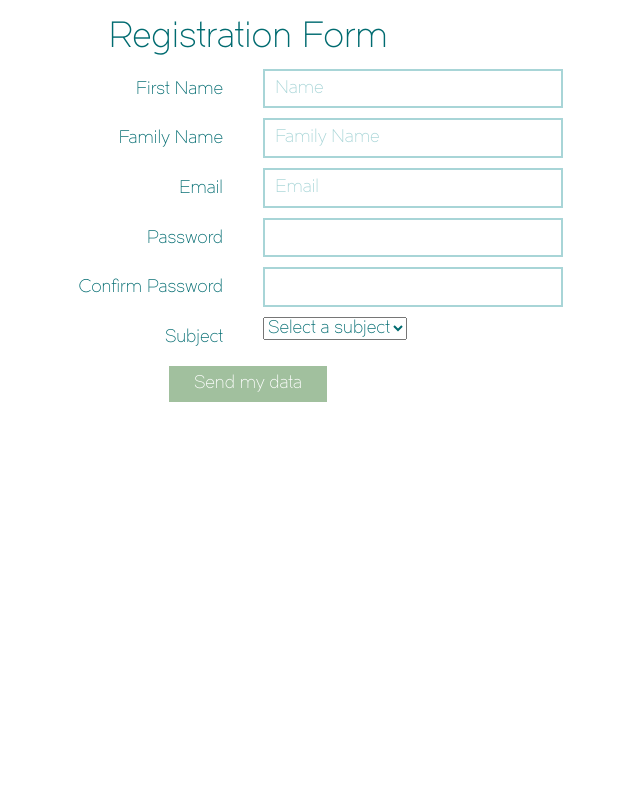
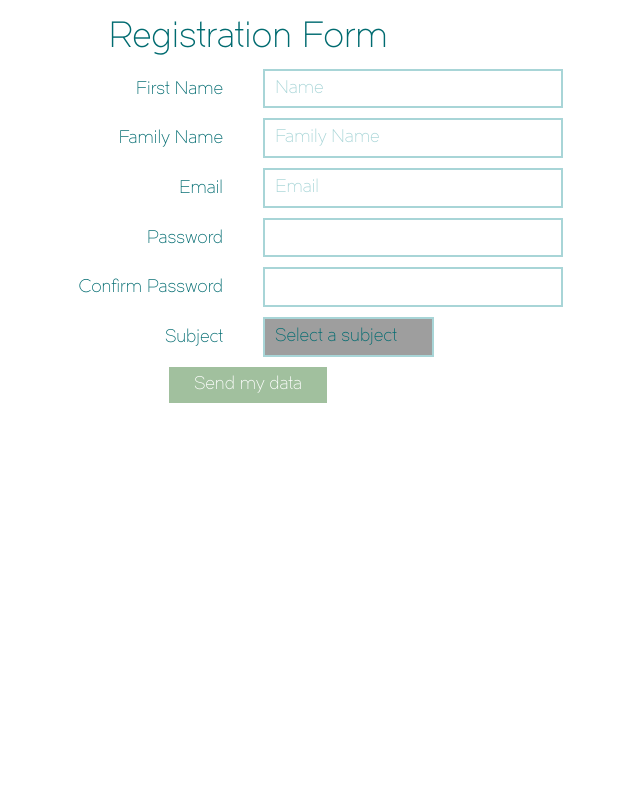
Before and after one commit to ashahmali/web-online-quiz, a CodeIgniter app: page /index.php/register in a window 1280 px wide. Shown: the part 71-870 px from the top of the page, without its empty margins (392-1032 px from the left). Run offline with CodeIgniter, Linux system fonts and the light colour scheme; data that the repository does not hold is empty; grey boxes are pictures that could not be loaded.

Commit message:
Feature - Set color variables Feature - Style select control

```diff
--- a/assets/css/style.css
+++ b/assets/css/style.css
@@ -17,7 +17,7 @@ body, html {
   color: #006b70;
   font-size: 18px; }
 
-input[type='text'], input[type='password'], textarea {
+input[type='text'], input[type='password'], textarea, select {
   font-family: inherit;
   font-size: 18px;
   border: 2px solid #a8d5d7;
@@ -25,6 +25,12 @@ input[type='text'], input[type='password'], textarea {
   color: #006b70;
   font-weight: normal;
   background: #FFF; }
+
+select {
+  border-radius: 0px;
+  -webkit-appearance: none;
+  padding-right: 35px;
+  background: transparent url("../img/select.gif") no-repeat 95% 50%; }
 
 textarea {
   height: 120px; }
--- a/assets/css/style.scss
+++ b/assets/css/style.scss
@@ -1,3 +1,7 @@
+$fontColor :  #006b70;
+$lightfontColor : #a8d5d7;
+$lightControlColor : #a1c09e;
+
   /** Generated by FG **/
 @font-face {
 	font-family: 'Conv_Dual-300';
@@ -20,38 +24,45 @@
 }
 
 
-input[type='text'],input[type='password'],textarea{
+input[type='text'],input[type='password'],textarea,select{
 	font-family: inherit;
 	font-size: 18px;
 	border: 2px solid #a8d5d7;
 	padding:5px 10px;
-	color:#006b70;
+	color:$fontColor ;
 	font-weight: normal;
 	background: #FFF;
 }
+select{
+	border-radius: 0px;
+	-webkit-appearance: none;
+	padding-right: 35px;
+	background: transparent url("../img/select.gif") no-repeat 95% 50%;
+}
+
 textarea{
 	height: 120px;
 }
 
 input[type='text']::-webkit-input-placeholder,
 textarea::-webkit-input-placeholder {
-   color: #a8d5d7;
+   color: $lightfontColor;
 }
 
 input[type='text']:-moz-placeholder,
 textarea:-moz-placeholder
  { /* Firefox 18- */
-   color: #a8d5d7;
+   color: $lightfontColor;
 }
 
 input[type='text']::-moz-placeholder,
 textarea::-moz-placeholder  {  /* Firefox 19+ */
-   color: #a8d5d7;
+   color: $lightfontColor;
 }
 
 input[type='text']:-ms-input-placeholder,
 textarea:-ms-input-placeholder {
-   color: #a8d5d7;
+   color: $lightfontColor;
 }
 
 button{
@@ -60,7 +71,7 @@ button{
 	text-transform: none;
 	color: #fff;
 	padding: 5px 25px;
-	background: #a1c09e;
+	background: $lightControlColor;
 	margin: 10px auto;
 	box-shadow: none;
 	outline:none;
@@ -68,13 +79,13 @@ button{
 }
 
 button:hover{
-	background: #006b70;
+	background: $fontColor;
 }
 
 
 #header{
 	color: #fff;
-	background: #a1c09e;
+	background: $lightControlColor;
 	font-size: 1.5rem;
 	width: 100%;
 	position: fixed;
```
Also changed, not shown: 1 other file.
